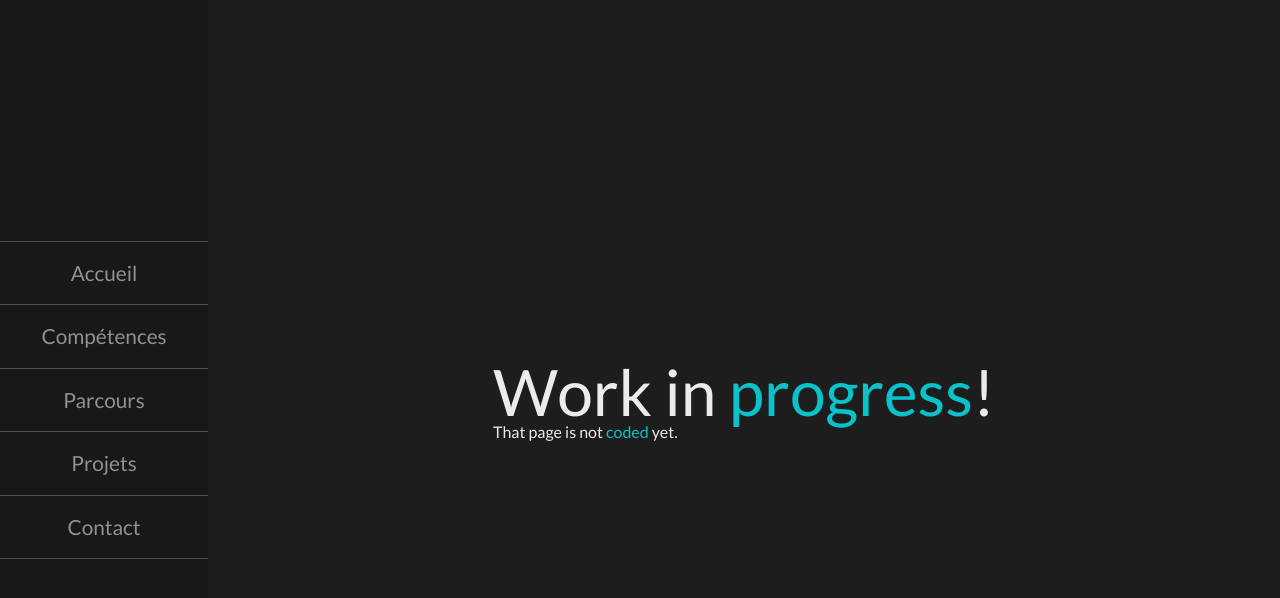
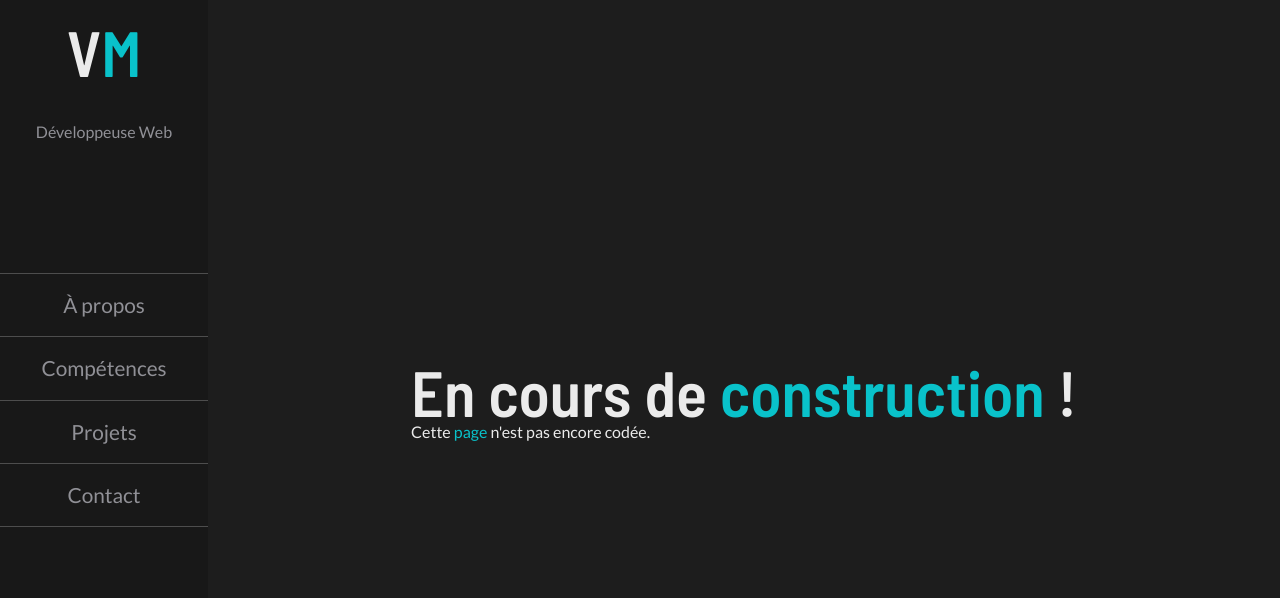
Before and after one commit to Minolie06/cv-portfolio, a plain HTML site: page index.html in a window 1280 px wide. Drawn offline with Linux system fonts and the light colour scheme.

Commit message:
Added  & styled menu-top content

```diff
--- a/index.html
+++ b/index.html
@@ -10,11 +10,15 @@
 	<body>
 		<header>
 			<nav class="menu">
-				<div class="menu-top"></div>
+				<div class="menu-top">
+					<a href="index.html">
+						V<span class="color-accent">M</span>
+					</a>
+					<p class="menu-top-job">Développeuse Web</p>
+				</div>
 				<div class="menu-nav">
-					<a href="index.html" class="current-link">Accueil</a>
-					<a href="index.html" class="current-link">Compétences</a>
-					<a href="index.html">Parcours</a>
+					<a href="index.html">À propos</a>
+					<a href="index.html">Compétences</a>
 					<a href="index.html">Projets</a>
 					<a href="index.html">Contact</a>
 				</div>
@@ -24,8 +28,8 @@
 		<main>
 			<div class="container">
 				<div>
-					<h1>Work in <span class="color-accent">progress</span>!</h1>
-					<p>That page is not <span class="color-accent">coded</span> yet.</p>
+					<h1>En cours de <span class="color-accent">construction</span> !</h1>
+					<p>Cette <span class="color-accent">page</span> n'est pas encore codée.</p>
 				</div>
 			</div>
 		</main>
--- a/styles/styles.css
+++ b/styles/styles.css
@@ -1,4 +1,5 @@
 @import url('https://fonts.googleapis.com/css2?family=Lato&display=swap');
+@import url("https://fonts.googleapis.com/css2?family=Barlow+Semi+Condensed:wght@600&display=swap");
 
 :root {
 	/*--accent-color: #03989E;*/
@@ -24,6 +25,12 @@ body {
 
 h1 {
 	font-size: 4em;
+	font-family: 'Barlow Semi Condensed', sans-serif;
+}
+
+a {
+	text-decoration: none;
+	color: var(--text-color-light);
 }
 
 .container {
@@ -41,7 +48,27 @@ h1 {
 	position: fixed;
 	display: flex;
 	flex-direction: column;
-	justify-content: center;
+	justify-content: space-between;
+}
+
+.menu-top, .menu-bottom {
+	height: 20vh;
+}
+
+.menu .menu-top {
+	display:flex;
+	flex-direction: column;
+	justify-content: space-around;
+	text-align: center;
+}
+
+.menu .menu-top a {
+	font-size: 4em;
+	font-family: 'Barlow Semi Condensed', sans-serif;
+}
+
+.menu .menu-top .menu-top-job {
+	color: #909096;
 }
 
 .menu .menu-nav {
@@ -54,7 +81,6 @@ h1 {
 	width: 100%;
 	line-height: 3em;
 	font-size: 1.3em;
-	text-decoration: none;
 	color: #909096;
 	border-top: 1px solid #4D4D4D;
 }
```
